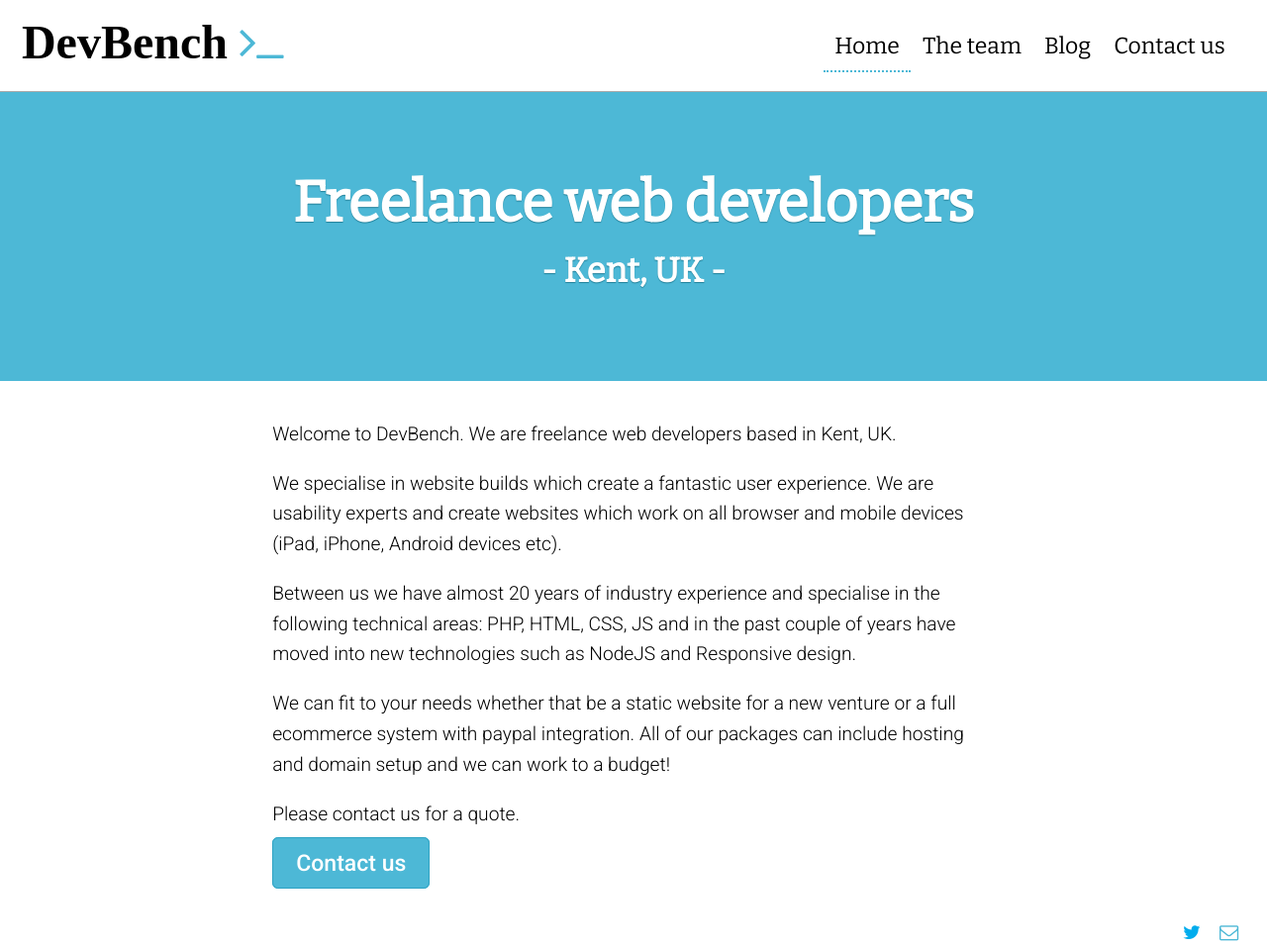
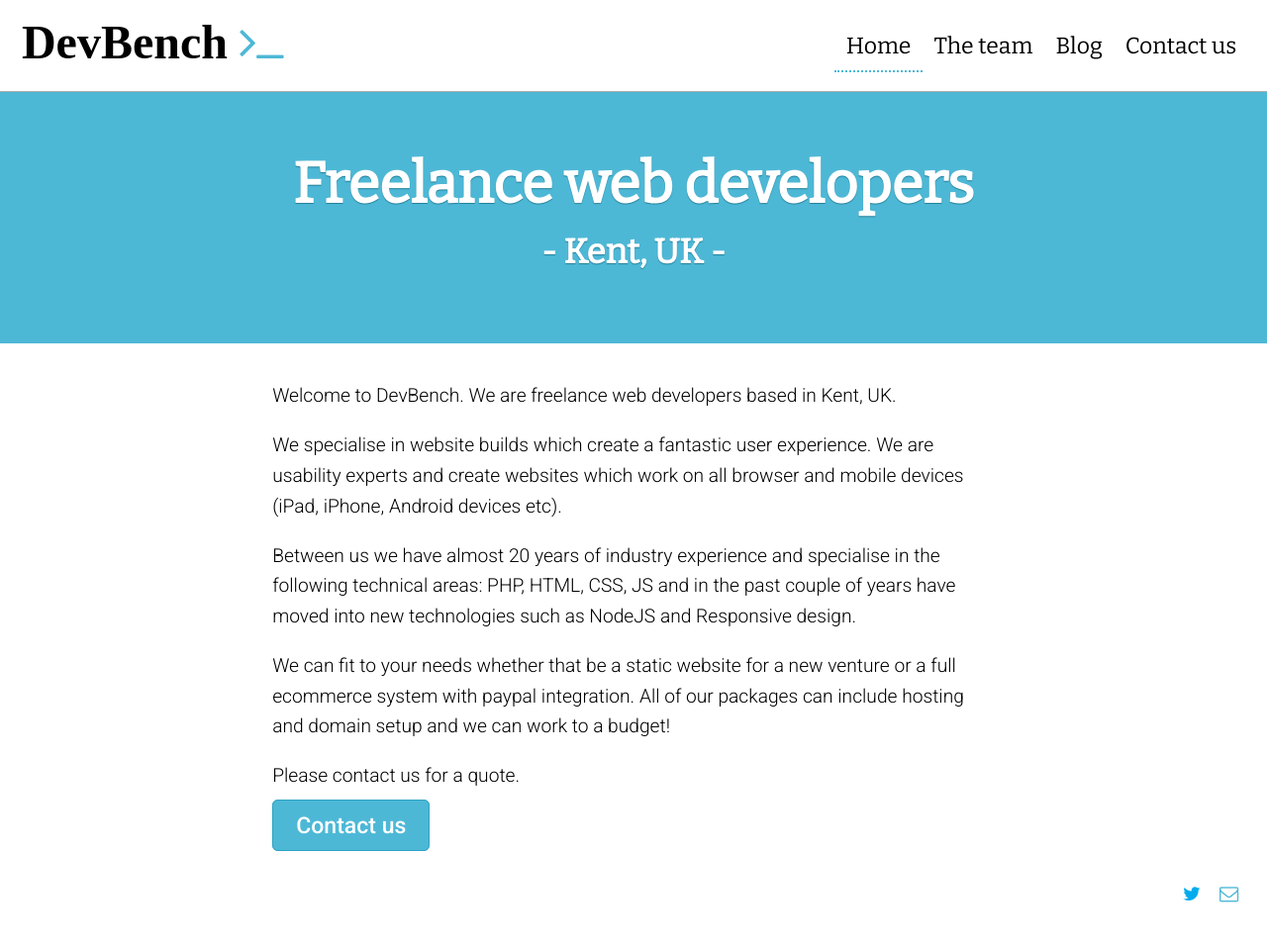
Before and after one commit to devbench/devbench.github.io, a Jekyll site: the page built from index.html, in a window 1280 px wide. Shown: the whole page at 99% size. Built offline with Jekyll 4.4.1, drawn with Linux system fonts in a browser that asks for light colours; nearby versions of some CDN libraries; some web fonts are replaced; a script that is not in the unit is left out; after the commit the page ends 920 px from its top, so only the background shows below that.

Commit message:
tody a couple of styles

```diff
--- a/assets/less/main.css
+++ b/assets/less/main.css
@@ -66,7 +66,7 @@
   flex: 1 0 auto;
 }
 .header nav ul {
-  margin: 0.5em;
+  margin: 0.5em 0;
   padding: 0;
   display: flex;
   flex: 1 1 auto;
@@ -75,7 +75,7 @@
   justify-content: space-around;
 }
 .header nav ul li a {
-  padding: 0.5em;
+  padding: 0.25em;
   text-decoration: none;
   color: inherit;
   font-weight: 500;
@@ -106,7 +106,7 @@
 /* -- Standard Elements -- */
 .jumbotron {
   background: #4db8d6;
-  padding: 2em 1em;
+  padding: 1em 0.5em;
 }
 .jumbotron h1 {
   text-align: center;
@@ -299,6 +299,9 @@
   .header nav ul {
     justify-content: flex-end;
     font-size: 1.2em;
+  }
+  .header nav ul li a {
+    padding: 0.5em;
   }
   dl {
     justify-content: center;
```
Also changed, not shown: assets/less/main.less (+6 -3 lines).
